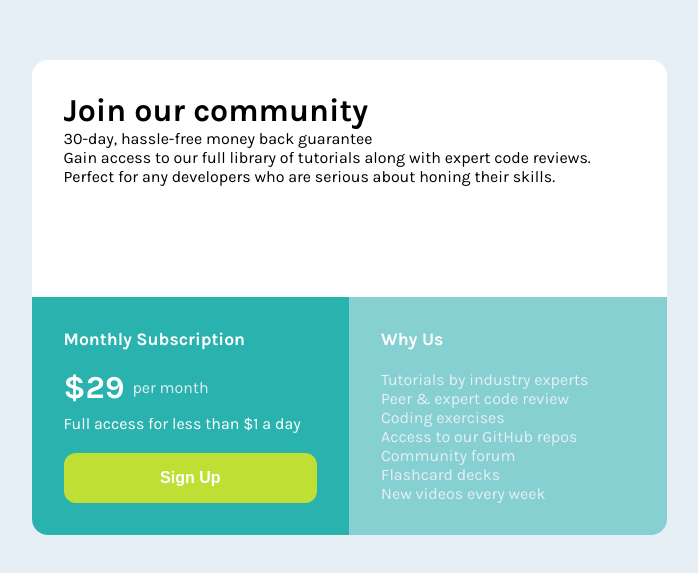
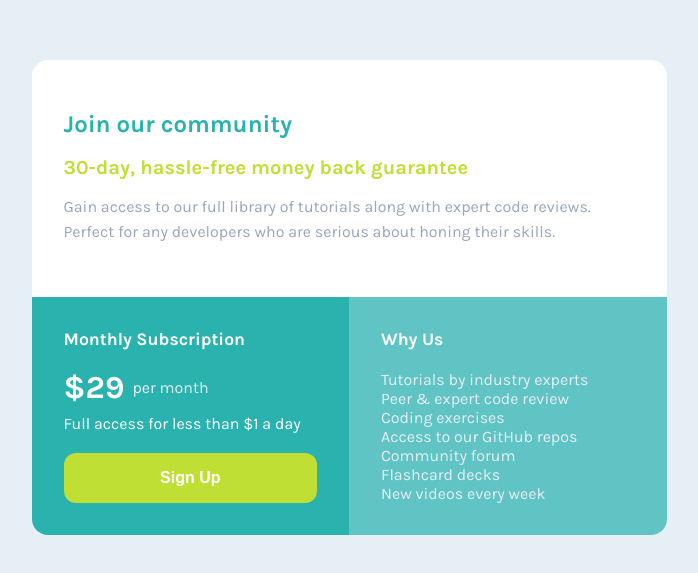
Before and after one commit to otaviohenrique1/single-price-grid-component-master, a plain HTML site: page index.html in a window 1280 px wide. Shown: the part 103-676 px from the top of the page, without its empty margins (291-989 px from the left). Drawn offline with Linux system fonts and the light colour scheme.

Commit message:
commit 3

```diff
--- a/index.html
+++ b/index.html
@@ -21,10 +21,12 @@
 <body>
   <main>
     <div class="item item-1">
-      <h1>Join our community</h1>
-      <p>30-day, hassle-free money back guarantee</p>
-      <p>Gain access to our full library of tutorials along with expert code reviews.</p>
-      <p>Perfect for any developers who are serious about honing their skills.</p>
+      <h1 class="item-1__titulo">Join our community</h1>
+      <p class="item-1__garantia">30-day, hassle-free money back guarantee</p>
+      <div>
+        <p class="item-1__paragrafo">Gain access to our full library of tutorials along with expert code reviews.</p>
+        <p class="item-1__paragrafo">Perfect for any developers who are serious about honing their skills.</p>
+      </div>
     </div>
     <div class="item item-2">
       <h2 class="item-2__titulo">Monthly Subscription</h2>
--- a/styles/style.css
+++ b/styles/style.css
@@ -1,6 +1,6 @@
 :root {
   --cyan: hsl(179, 62%, 43%);
-  --light-cyan: hsla(179, 62%, 43%, 50%);
+  --light-cyan: hsla(179, 62%, 43%, 70%);
   --bright-yellow: hsl(71, 73%, 54%);
   --light-gray: hsl(204, 43%, 93%);
   --grayish-blue: hsl(218, 22%, 67%);
@@ -31,13 +31,12 @@ main {
 }
 
 .item-1 {
-  /* grid-row-start: 1;
-  grid-column-start: 1;
-  grid-row-end: 2;
-  grid-column-end: 3; */
   grid-area: 1 / 1 / 2 / 3;
   border-radius: 1rem 1rem 0 0;
   background-color: var(--white);
+  display: flex;
+  flex-direction: column;
+  justify-content: space-evenly;
 }
 
 .item-2 {
@@ -56,6 +55,24 @@ main {
   display: flex;
   flex-direction: column;
   justify-content: space-between;
+}
+
+.item-1__titulo {
+  color: var(--cyan);
+  font-size: 1.5rem;
+  font-weight: 700;
+}
+
+.item-1__garantia {
+  color: var(--bright-yellow);
+  font-size: 1.25rem;
+  font-weight: 700;
+}
+
+.item-1__paragrafo {
+  color: var(--grayish-blue);
+  margin-bottom: 0.35rem;
+  font-weight: 400;
 }
 
 .item-2__botao {
```
